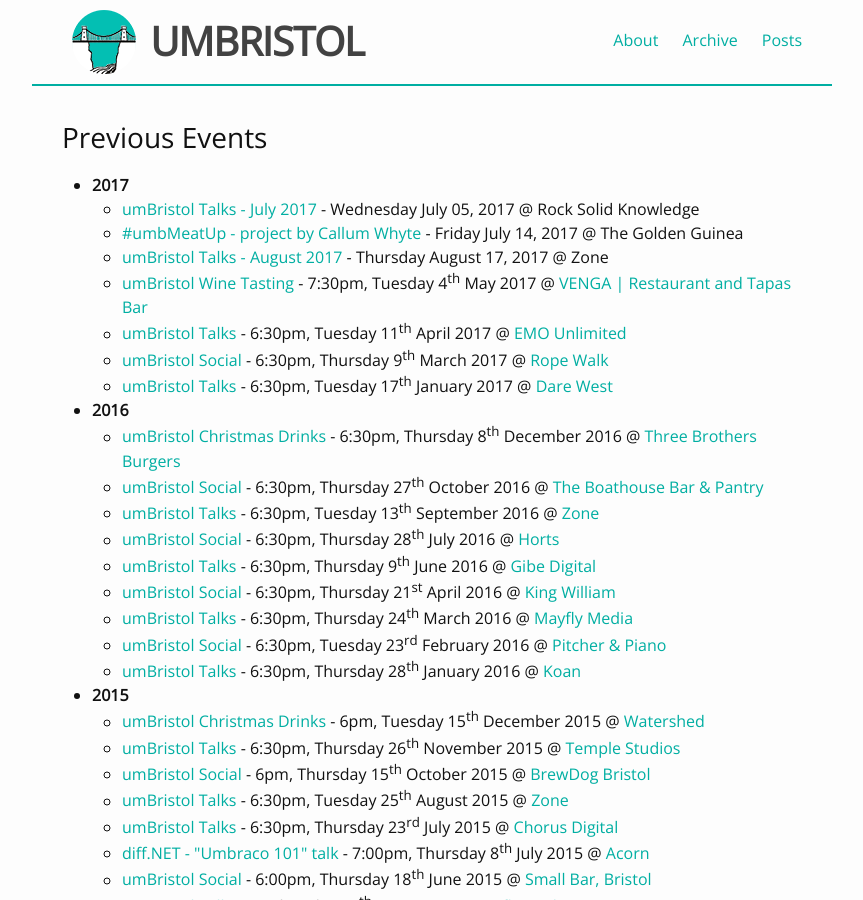
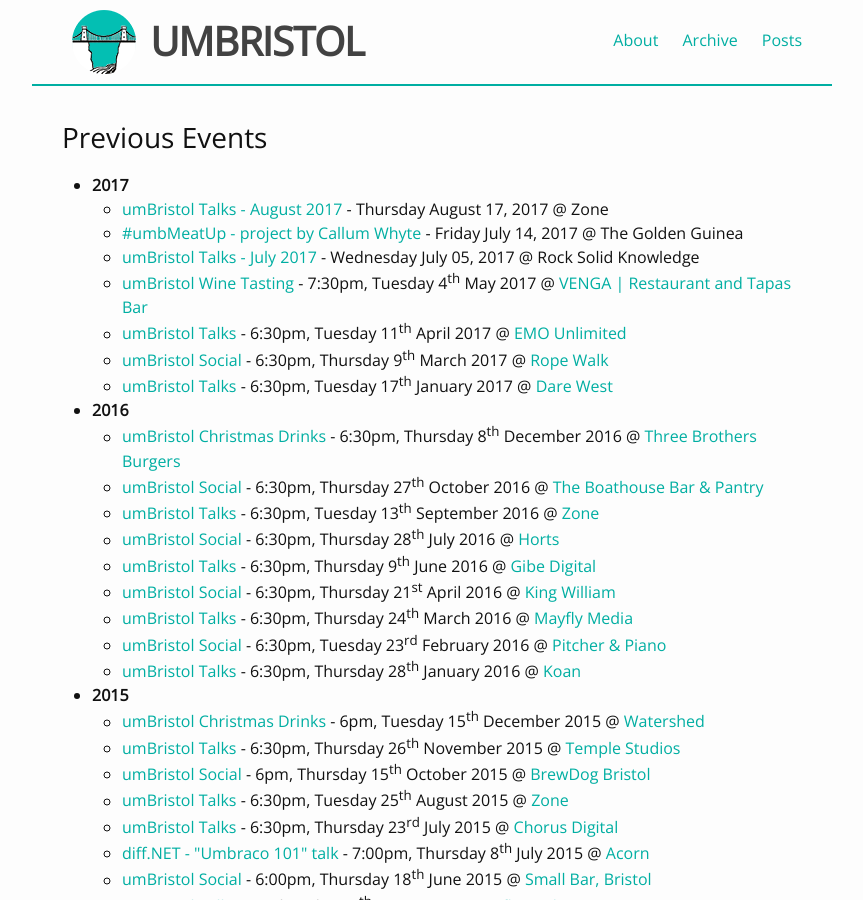
Before and after one commit to umBristol/umbristol.github.com, a Jekyll site: the page built from archive.html, in a window 1280 px wide and 900 px high. Shown: the whole window, without its empty margins (208-1071 px from the left). Built offline with Jekyll 4.4.1, drawn with Linux system fonts in a browser that asks for light colours.

Commit message:
Set the blog posts & events to display in reverse-chronological order

```diff
--- a/_includes/events.html
+++ b/_includes/events.html
@@ -1,7 +1,7 @@
 {% assign date_format = site.date_format | default: "%A %B %d, %Y" %}
 {% if include.previous %}
     {% comment %} <!-- Display previous events --> {% endcomment %}
-    {% assign collection = (site.events | where_exp:"item", "item.datetime < site.time") %}
+    {% assign collection = (site.events | where_exp:"item", "item.datetime < site.time") | reverse %}
     {% for event in collection %}
         {% assign eventyear = event.datetime | date: "%Y" %}
         {% if eventyear == include.year %}
@@ -14,9 +14,9 @@
     {% endfor %}
 {% else %}
     <!-- Display upcoming events - {{ site.time }} -->
-    {% assign collection = (site.events | where_exp:"item", "item.datetime > site.time") %}
+    {{ if collection.size > 0 }}
+    {% assign collection = (site.events | where_exp:"item", "item.datetime > site.time") | reverse %}
 
-    {{ if collection.size > 0 }}
         {% for event in collection %}
         <li>
             <span class="post-meta">{{ event.datetime | date: date_format }}</span>
--- a/_layouts/blog.html
+++ b/_layouts/blog.html
@@ -7,12 +7,12 @@
 
   {{ content }}
 
+  {% assign collection = (site.posts) | reverse %}
   <ul class="post-list">
-    {% for post in site.posts %}
+    {% for post in collection %}
       <li>
         {% assign date_format = site.minima.date_format | default: "%b %-d, %Y" %}
         <span class="post-meta">{{ post.date | date: date_format }}</span>
-
         <h2>
           <a class="post-link" href="{{ post.url | relative_url }}">{{ post.title | escape }}</a>
         </h2>
```
